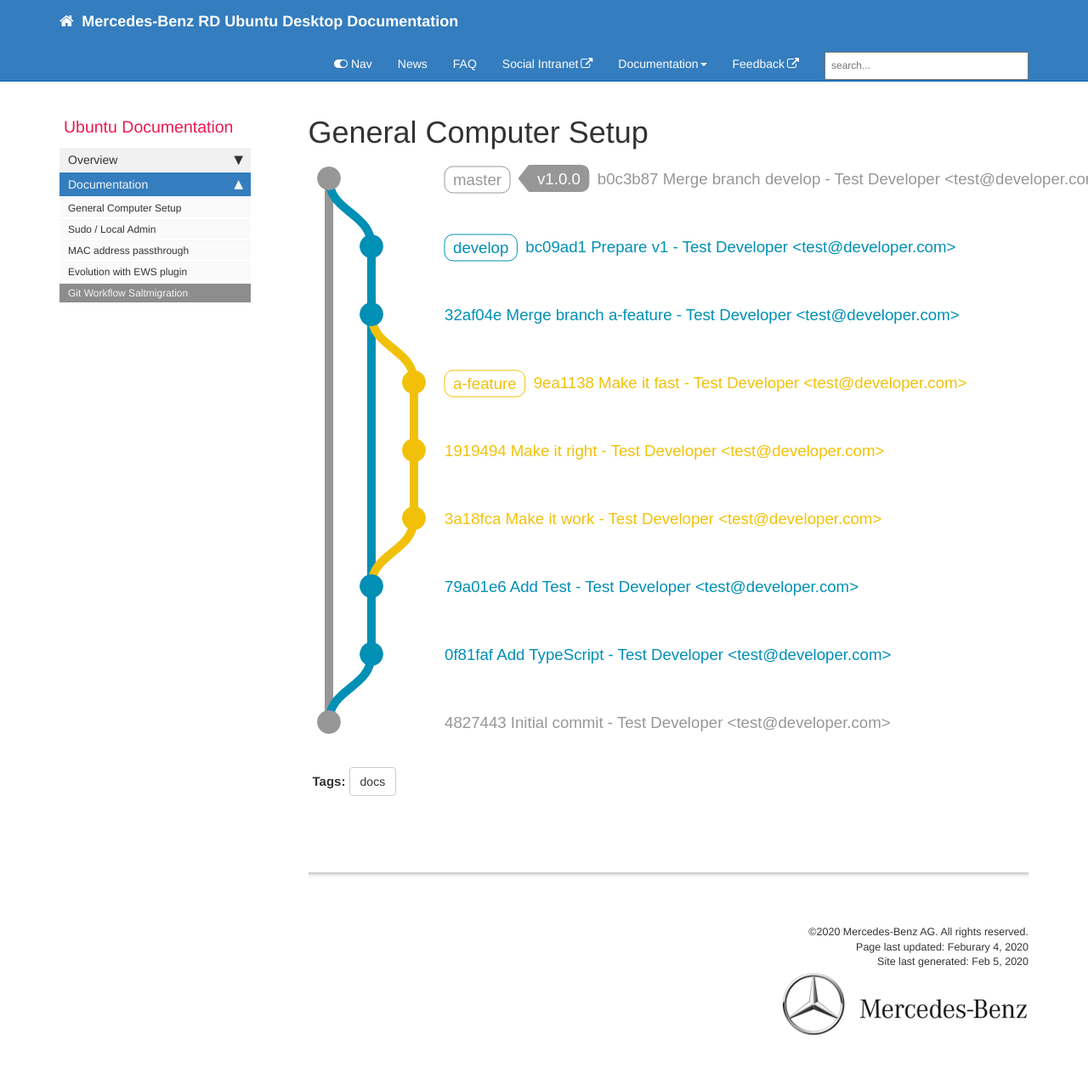
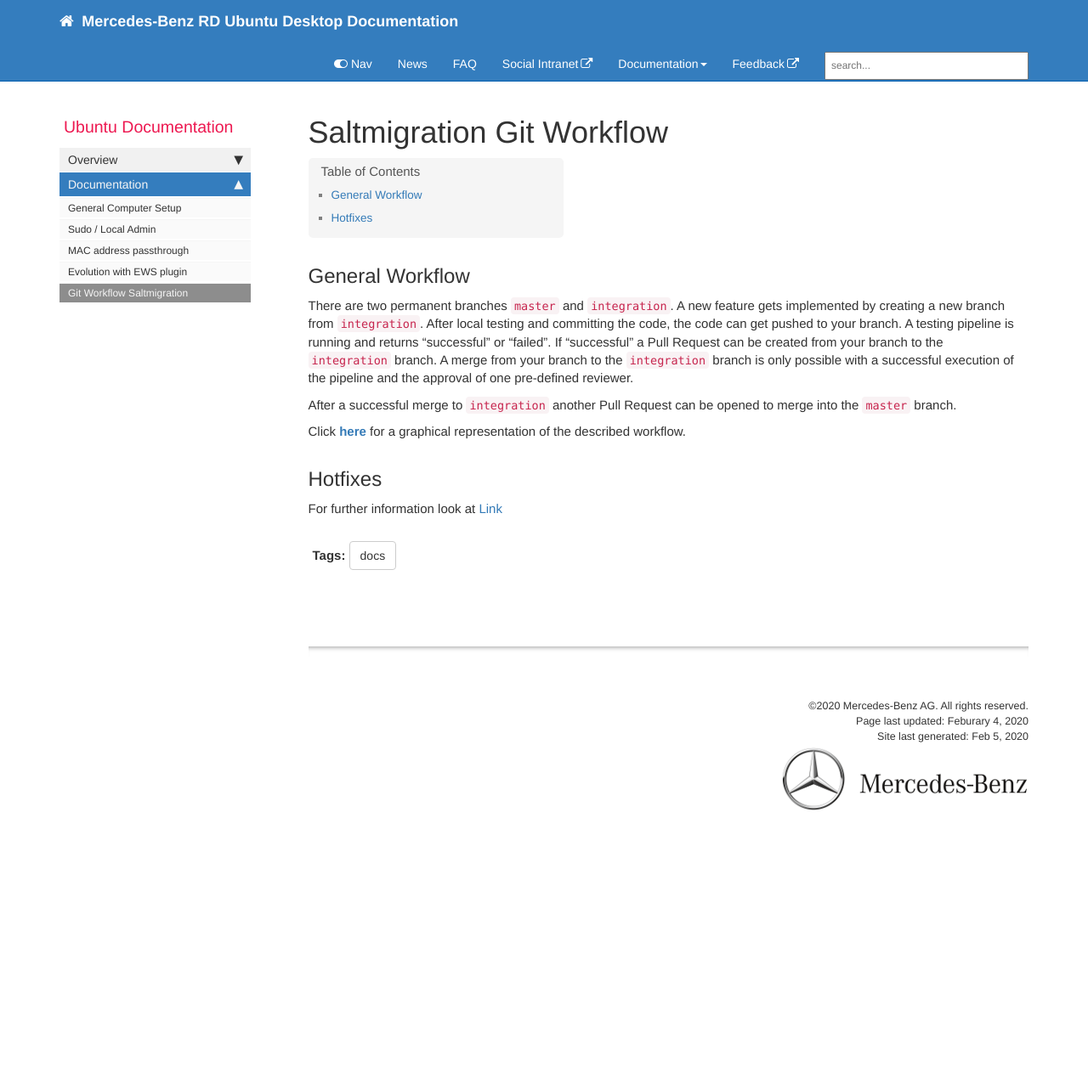
Before and after one commit to RajputPawan/Prometheus, a Jekyll site: the page built from pages/docs/git_workflow.md, in a window 1280 px wide. Shown: the whole page at 85% size. Built offline with Jekyll 4.4.1, drawn with Linux system fonts in a browser that asks for light colours; comment, search, counter and statistics services are not loaded; after the commit the page ends 1017 px from its top, so only the background shows below that.

```diff
--- a/_config.yml
+++ b/_config.yml
@@ -12,7 +12,7 @@
 company_name: Mercedes-Benz AG
 # this appears in the footer
 
-baseurl: "/pages/ubunturd/ubuntudoc/"
+baseurl: "/pages/ubunturd/ubuntudoc"
 
 github_editme_path:
 # if you're using Github, provide the basepath to the branch you've created for reviews, following the sample here. if not, leave this value blank.
--- a/pages/docs/git_workflow.md
+++ b/pages/docs/git_workflow.md
@@ -1,5 +1,5 @@
 ---
-title: General Computer Setup
+title: Saltmigration Git Workflow
 permalink: git_workflow.html
 sidebar: default_sidebar
 tags: [docs]
@@ -9,37 +9,14 @@
 folder: docs
 ---
 
-<html>
-<head>
-  <!-- Load the JS file -->
-  <script src="js/gitgraph.js"></script>
-</head>
-<body>
-  <div id="graph-container"></div>
+## General Workflow
 
-  <script>
-    const graphContainer = document.getElementById("graph-container");
+There are two permanent branches `master` and `integration`. A new feature gets implemented by creating a new branch from `integration`. After local testing and committing the code, the code can get pushed to your branch. A testing pipeline is running and returns "successful" or "failed". If "successful" a Pull Request can be created from your branch to the `integration` branch. A merge from your branch to the `integration` branch is only possible with a successful execution of the pipeline and the approval of one pre-defined reviewer.
 
-    const gitgraph = GitgraphJS.createGitgraph(graphContainer);
+After a successful merge to `integration` another Pull Request can be opened to merge into the `master` branch.
 
-    // Simulate git commands with Gitgraph API.
-    const master = gitgraph.branch("master");
-    master.commit("Initial commit");
+Click **[here]({{ site.baseurl }}/git_general_workflow.html)** for a graphical representation of the described workflow.
 
-    const develop = gitgraph.branch("develop");
-    develop.commit("Add TypeScript");
-    develop.commit("Add Test");
+## Hotfixes
 
-    const aFeature = gitgraph.branch("a-feature");
-    aFeature
-      .commit("Make it work")
-      .commit("Make it right")
-      .commit("Make it fast");
-
-    develop.merge(aFeature);
-    develop.commit("Prepare v1");
-
-    master.merge(develop).tag("v1.0.0");
-  </script>
-</body>
-</html>
+For further information look at [Link]({{ site.baseurl }}/git_hotfix_workflow.html)
```
Also changed, not shown: index.md (+1 -1 lines), pages/docs/git_general_workflow.md (added, +70 -0 lines), pages/docs/git_hotfix.md (added, +56 -0 lines).
